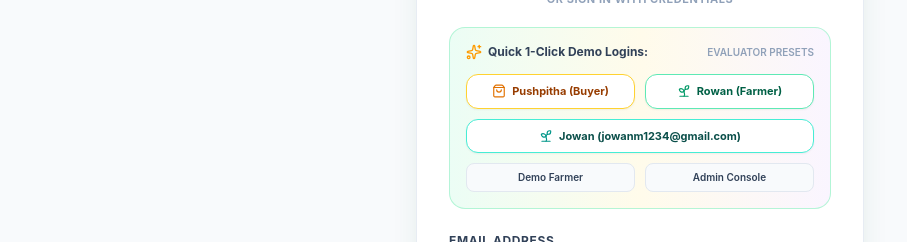
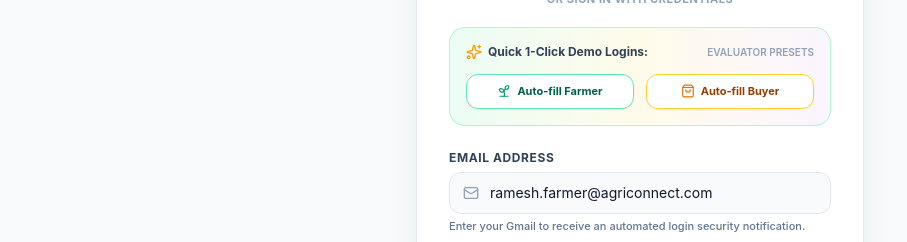
Before and after one commit to rowan-16/AgriConnect, a React (Vite) app: page /login in a window 1280 px wide. Shown: the part 357-599 px from the top of the page, without its empty margins (0-907 px from the left). Built offline with nearby package versions, Linux system fonts and the light colour scheme; no server answers.

Commit message:
fix(auth): restore clean demo login buttons and guarantee IPv4 Gmail delivery to avoid timeouts

```diff
--- a/src/pages/auth/LoginPage.tsx
+++ b/src/pages/auth/LoginPage.tsx
@@ -378,51 +378,23 @@ export const LoginPage: React.FC = () => {
               <span className="text-[10px] text-slate-400 font-semibold uppercase">{t('evaluatorPresets', 'Evaluator Presets')}</span>
             </div>
 
-            <div className="grid grid-cols-2 gap-2.5 pt-1">
+            <div className="grid grid-cols-2 gap-3 pt-1">
               <button
                 type="button"
-                onClick={() => handleDemoSelect('pushpithamullai@gmail.com')}
-                className="px-3 py-2 bg-white hover:bg-amber-50 border border-amber-300 text-amber-800 text-[11px] font-bold rounded-xl shadow-xs transition-all text-center truncate hover:scale-[1.02] flex items-center justify-center gap-1.5 cursor-pointer"
-                title="Log in as Pushpitha .K (Buyer)"
+                onClick={() => handleDemoSelect('ramesh.farmer@agriconnect.com')}
+                className="px-3 py-2 bg-white hover:bg-emerald-50 border border-emerald-300 text-emerald-800 text-[11px] font-bold rounded-xl shadow-xs transition-all text-center truncate hover:scale-[1.02] flex items-center justify-center gap-1.5 cursor-pointer"
               >
-                <ShoppingBag className="w-3.5 h-3.5 text-amber-600" />
-                <span>Pushpitha (Buyer)</span>
+                <Sprout className="w-3.5 h-3.5 text-emerald-600" />
+                <span>{t('autoFillFarmer', 'Auto-fill Farmer')}</span>
               </button>
 
               <button
                 type="button"
-                onClick={() => handleDemoSelect('rocklandrowanm@gmail.com')}
-                className="px-3 py-2 bg-white hover:bg-emerald-50 border border-emerald-300 text-emerald-800 text-[11px] font-bold rounded-xl shadow-xs transition-all text-center truncate hover:scale-[1.02] flex items-center justify-center gap-1.5 cursor-pointer"
-                title="Log in as Rockland Rowan M (Farmer)"
+                onClick={() => handleDemoSelect('priya.buyer@agriconnect.com')}
+                className="px-3 py-2 bg-white hover:bg-amber-50 border border-amber-300 text-amber-800 text-[11px] font-bold rounded-xl shadow-xs transition-all text-center truncate hover:scale-[1.02] flex items-center justify-center gap-1.5 cursor-pointer"
               >
-                <Sprout className="w-3.5 h-3.5 text-emerald-600" />
-                <span>Rowan (Farmer)</span>
-              </button>
-
-              <button
-                type="button"
-                onClick={() => handleDemoSelect('jowanm1234@gmail.com')}
-                className="col-span-2 px-3 py-2 bg-white hover:bg-teal-50 border border-teal-300 text-teal-900 text-[11px] font-bold rounded-xl shadow-xs transition-all text-center truncate hover:scale-[1.02] flex items-center justify-center gap-1.5 cursor-pointer"
-                title="Log in as Jowan (jowanm1234@gmail.com)"
-              >
-                <Sprout className="w-3.5 h-3.5 text-teal-600" />
-                <span>Jowan (jowanm1234@gmail.com)</span>
-              </button>
-
-              <button
-                type="button"
-                onClick={() => handleDemoSelect('ramesh.farmer@agriconnect.com')}
-                className="px-2.5 py-1.5 bg-slate-50 hover:bg-slate-100 border border-slate-200 text-slate-700 text-[10px] font-semibold rounded-lg transition-all text-center truncate flex items-center justify-center gap-1 cursor-pointer"
-              >
-                <span>Demo Farmer</span>
-              </button>
-
-              <button
-                type="button"
-                onClick={() => handleDemoSelect('admin@agriconnect.com')}
-                className="px-2.5 py-1.5 bg-slate-50 hover:bg-slate-100 border border-slate-200 text-slate-700 text-[10px] font-semibold rounded-lg transition-all text-center truncate flex items-center justify-center gap-1 cursor-pointer"
-              >
-                <span>Admin Console</span>
+                <ShoppingBag className="w-3.5 h-3.5 text-amber-600" />
+                <span>{t('autoFillBuyer', 'Auto-fill Buyer')}</span>
               </button>
             </div>
           </div>
```
Also changed, not shown: 2 other files (tests, documents, lock files or other folders).
